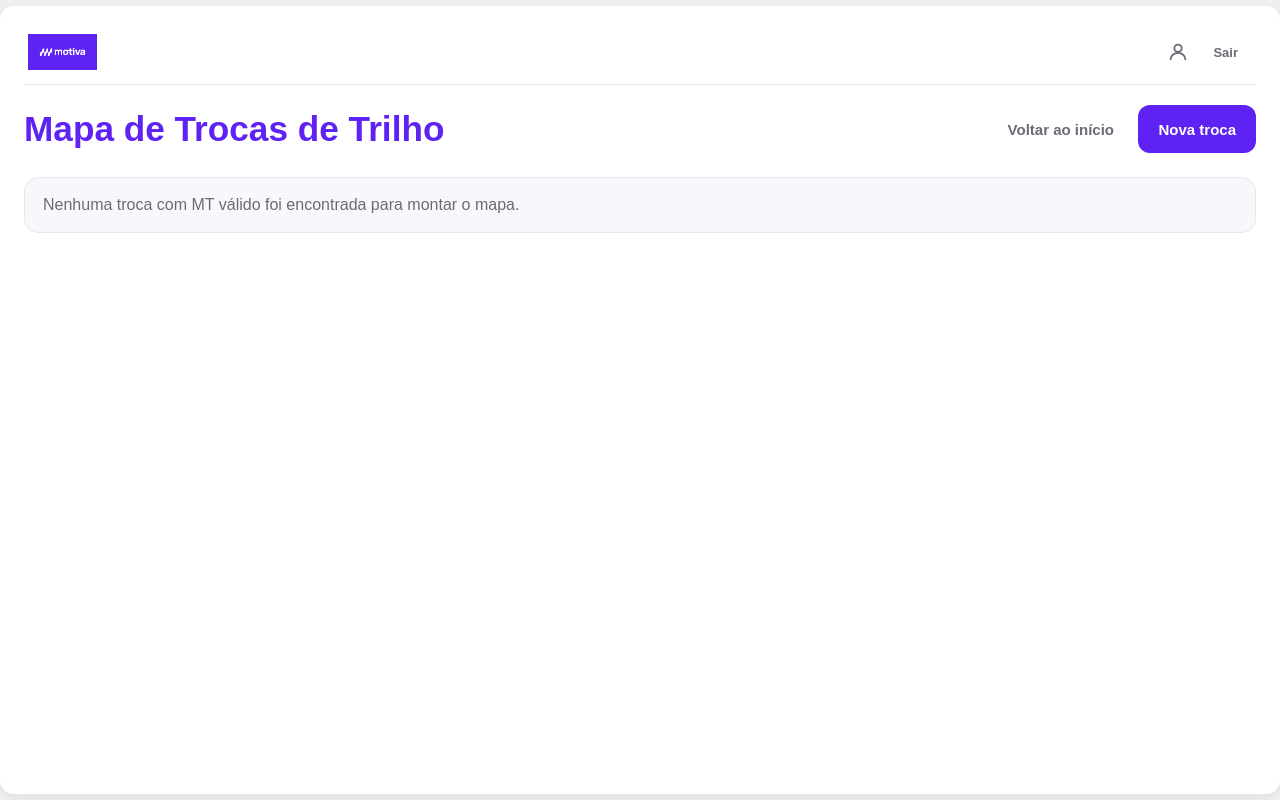
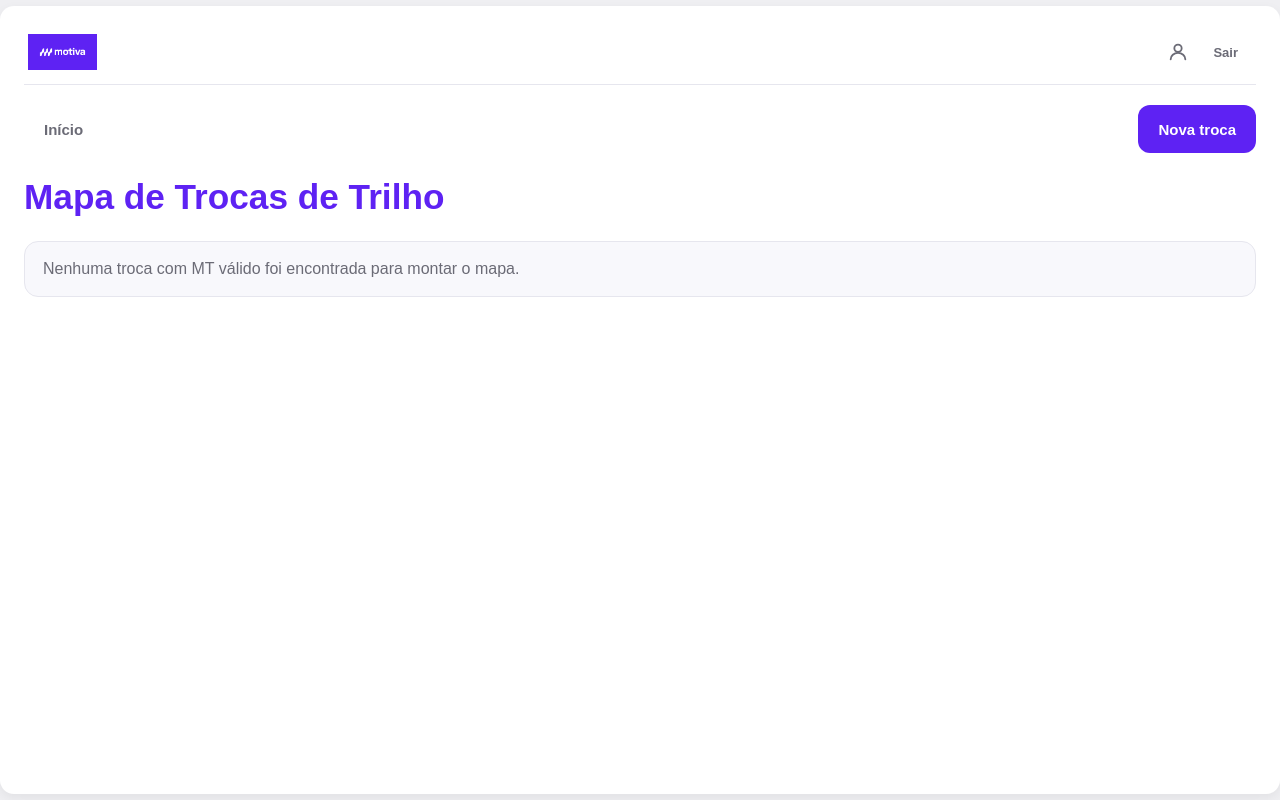
Before and after one commit to WillianVieira89/Plataforma_Trilhos, a Django app: page /trocas-trilho/ in a window 1280 px wide. Run offline with Django 5.2, Linux system fonts and the light colour scheme; the visitor is signed in with stand-in values (Sample User, id 1); data that the repository does not hold is empty.

Commit message:
Restyle: padronizar action-bar em todas as telas
- Substituir .page-actions por .action-bar em todos os {% block page_actions %}
- Voltar/Início sempre em .action-bar-left; ações da tela em .action-bar-right
- Textos de navegação encurtados: 'Voltar ao início' → 'Início',
  'Voltar ao histórico' → 'Voltar', 'Histórico de cadastros' → 'Histórico',
  'Relatórios Excel' → 'Relatórios'
- Remover blocos .page-header-com-acoes e .page-actions-inline (inline)
  de form_troca e mapa_trocas — estrutura migrada para o padrão único

Co-Authored-By: Claude Sonnet 4.6 <noreply@anthropic.com>

```diff
--- a/desgaste/templates/desgaste/inspecoes/confirmar_exclusao_ocorrencia.html
+++ b/desgaste/templates/desgaste/inspecoes/confirmar_exclusao_ocorrencia.html
@@ -3,8 +3,10 @@
 {% block title %}Excluir ocorrência{% endblock %}
 
 {% block page_actions %}
-<div class="page-actions">
-    <a href="{% url 'listar_inspecoes' %}" class="btn btn-ghost">Voltar ao histórico</a>
+<div class="action-bar">
+    <div class="action-bar-left">
+        <a href="{% url 'listar_inspecoes' %}" class="btn btn-ghost">Voltar</a>
+    </div>
 </div>
 {% endblock %}
 
--- a/desgaste/templates/desgaste/inspecoes/form_ocorrencia.html
+++ b/desgaste/templates/desgaste/inspecoes/form_ocorrencia.html
@@ -3,8 +3,10 @@
 {% block title %}{{ titulo }}{% endblock %}
 
 {% block page_actions %}
-<div class="page-actions">
-    <a href="{% url 'listar_inspecoes' %}" class="btn btn-ghost">Voltar ao histórico</a>
+<div class="action-bar">
+    <div class="action-bar-left">
+        <a href="{% url 'listar_inspecoes' %}" class="btn btn-ghost">Voltar</a>
+    </div>
 </div>
 {% endblock %}
 
--- a/desgaste/templates/desgaste/trocas_trilho/mapa_trocas.html
+++ b/desgaste/templates/desgaste/trocas_trilho/mapa_trocas.html
@@ -2,16 +2,20 @@
 
 {% block title %}Mapa de Trocas de Trilho{% endblock %}
 
-{% block content %}
-<div class="page-header page-header-com-acoes">
-    <div class="page-header-texto">
-        <h1 class="page-title">Mapa de Trocas de Trilho</h1>
+{% block page_actions %}
+<div class="action-bar">
+    <div class="action-bar-left">
+        <a href="{% url 'tela_inicial' %}" class="btn btn-ghost">Início</a>
     </div>
-
-    <div class="page-actions-inline">
-        <a href="{% url 'tela_inicial' %}" class="btn btn-ghost">Voltar ao início</a>
+    <div class="action-bar-right">
         <a href="{% url 'nova_troca_trilho' %}" class="btn btn-primary">Nova troca</a>
     </div>
+</div>
+{% endblock %}
+
+{% block content %}
+<div class="page-header">
+    <h1 class="page-title">Mapa de Trocas de Trilho</h1>
 </div>
 
 {% if tem_dados %}
@@ -142,28 +146,6 @@
 {{ estacoes_via_2_json|json_script:"estacoes-via-2-data" }}
 
 <style>
-    .page-header-com-acoes {
-        display: flex;
-        justify-content: space-between;
-        align-items: flex-start;
-        gap: 20px;
-        margin-bottom: 24px;
-    }
-
-    .page-header-texto {
-        flex: 1;
-        min-width: 0;
-    }
-
-    .page-actions-inline {
-        display: flex;
-        gap: 10px;
-        flex-wrap: wrap;
-        justify-content: flex-end;
-        align-items: center;
-        margin-top: 6px;
-    }
-
     .painel-controle-mapa {
         display: grid;
         gap: 18px;
@@ -529,15 +511,6 @@
     }
 
     @media (max-width: 768px) {
-        .page-header-com-acoes {
-            flex-direction: column;
-            align-items: stretch;
-        }
-
-        .page-actions-inline {
-            justify-content: flex-start;
-        }
-
         .painel-legenda {
             padding: 16px;
         }
```
Also changed, not shown: desgaste/templates/desgaste/historico_inspecoes.html (+7 -3 lines), desgaste/templates/desgaste/inspecoes/form_inspecao.html (+8 -20 lines), desgaste/templates/desgaste/inspecoes/listar_inspecoes.html (+7 -3 lines), desgaste/templates/desgaste/registrar_inspecao.html (+7 -3 lines), desgaste/templates/desgaste/relatorios/relatorio_inspecoes.html (+5 -3 lines), desgaste/templates/desgaste/trocas_trilho/form_troca.html (+13 -38 lines), desgaste/templates/desgaste/trocas_trilho/listar_trocas.html (+7 -3 lines).
